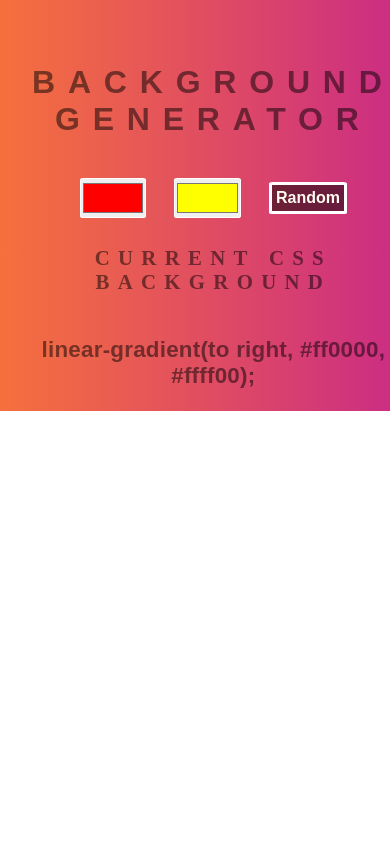
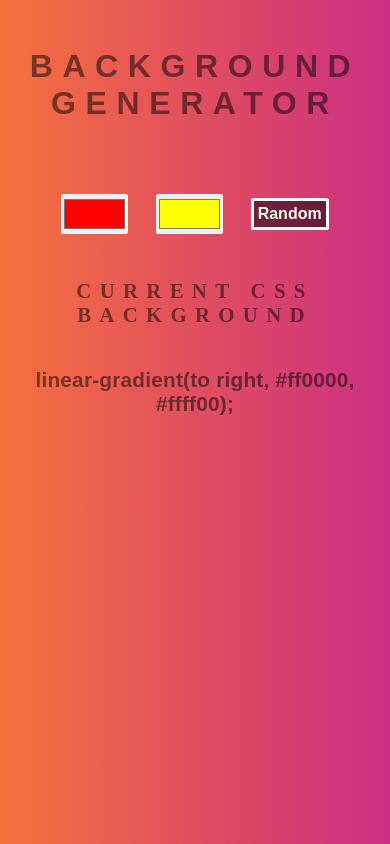
Before and after one commit to alexmonteil/background-generator, a website: page index.html in a window 390 px wide. Drawn offline with Linux system fonts and the light colour scheme.

Commit message:
fixed some flexbox properties

```diff
--- a/index.html
+++ b/index.html
@@ -10,7 +10,10 @@
     <link rel="stylesheet" type="text/css" href="style.css">
 </head>
 <body>
+    <div class="flex">
+        <div class="container">
             <h1>Background Generator</h1>
+        </div>
         <div class="container">
             <input type="color" name="color1" value="#ff0000">
             <input type="color" name="color2" value="#ffff00">
@@ -18,6 +21,7 @@
         </div>
         <h2>Current CSS Background</h2>
         <h3></h3>
+    </div>
     <script type="text/javascript" src="script.js"></script>
 </body>
 </html>
--- a/style.css
+++ b/style.css
@@ -6,47 +6,53 @@
 
 body {
 
-    display: flex;
-    flex-wrap: wrap;
-    flex-direction: column;
-    justify-content: center;
-    align-items: center;
 	font: 'Raleway', sans-serif;
     color: rgba(0,0,0,.5);
     text-align: center;
     text-transform: uppercase;
     letter-spacing: .5em;
-	background: linear-gradient(to right, #f6703d , #cc2e82) no-repeat center center/cover; /* Standard syntax */
+    background: linear-gradient(to right, #f6703d , #cc2e82);
+    background-size: cover;
+    background-position: center;
+    background-repeat: repeat-y;
+    min-height: 100vh;
+}
+
+.flex {
+
+    display: flex;
+    flex-wrap: wrap;
+    flex-direction: column;
+    justify-content: center;
+    align-content: center;
+    align-items: center;
 }
 
 .container {
-    vertical-align: middle;
+    margin: 1em auto;
+    text-align: center;
 }
 
 h1 {
 
     order: 0;
-    flex-basis: 100%;
     font: 600 3.5em 'Raleway', sans-serif;
     color: rgba(0,0,0,.5);
-    text-align: center;
     text-transform: uppercase;
     letter-spacing: .5em;
-    margin: 2em 1em 1em 1em;
+    margin: 1em auto;
 }
 
 h2 {
 
     order: 2;
     font-size: 2em;
-    flex-basis: 100%;
     margin: 1em auto;
 }
 
 h3 {
 
     order: 3;
-    flex-basis: 100%;
     margin: 1em auto;
 	font: 900 1.4em 'Raleway', sans-serif;
     color: rgba(0,0,0,.5);
@@ -59,7 +65,6 @@ h3 {
 input {
 
     order: 1;
-    flex-basis: auto;
     height: 3em;
     width: 5em;
     margin: 0.5rem 0.5rem;
@@ -87,12 +92,33 @@ button {
 @media (max-width: 500px) {
     h1 {
         font: 600 2em 'Raleway', sans-serif;
-        letter-spacing: .4em;
+        letter-spacing: .3em;
     }
 
     h2 {
         font-size: 1.3em;
         letter-spacing: .4em;
-        margin-top: 5%;
-   }
+    }
+
+    h3 {
+        font-size: 1.3;
+        font: 600 1.3em 'Raleway', sans-serif;
+    }
 }
+
+@media (max-width: 350px) {
+    h1 {
+        font: 500 1.5em 'Raleway', sans-serif;
+        letter-spacing: .4em;
+    }
+
+    h2 {
+        font-size: 1.2em;
+        letter-spacing: .4em;
+    }
+
+    h3 {
+        font-size: 1.2;
+        font: 500 1.2em 'Raleway', sans-serif;
+    }
+}
```
Lines whose indentation alone changed are shown as unchanged.
